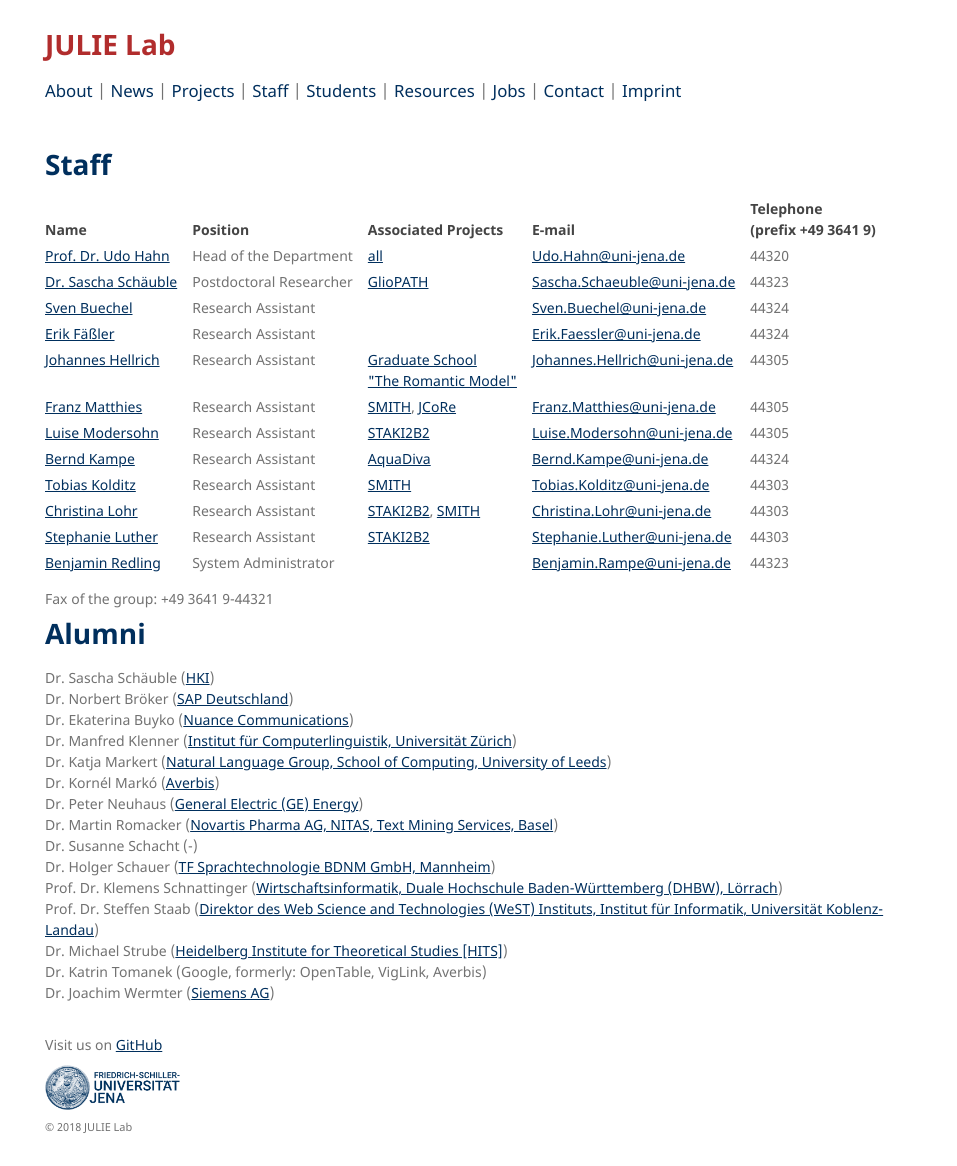
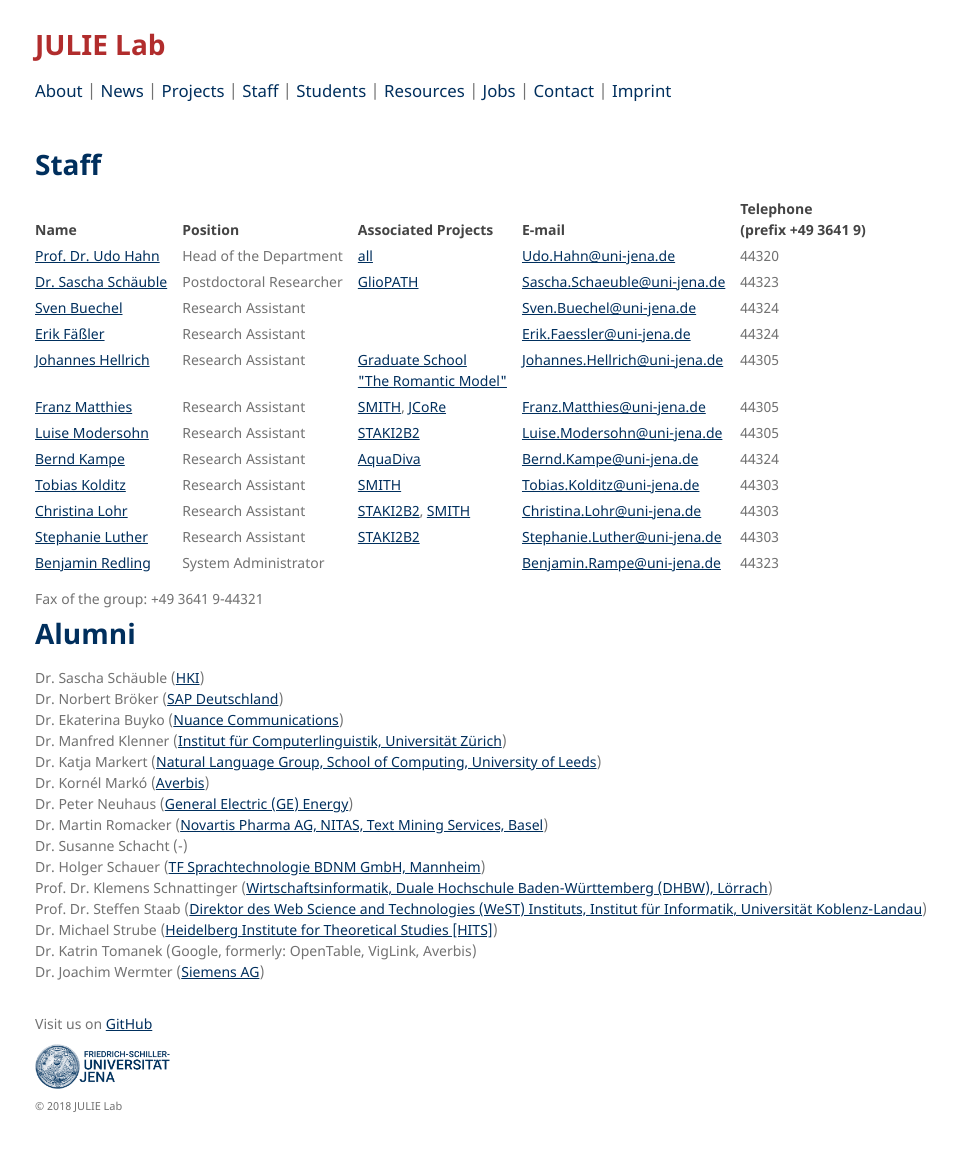
Before and after one commit to JULIELab/JULIELab.github.io, a Jekyll site: the page built from Staff.md, in a window 1280 px wide and 1166 px high. Shown: the whole window, without its empty margins (165-1122 px from the left). Built offline with Jekyll 4.4.1, drawn with Linux system fonts in a browser that asks for light colours; our own code applies the rules of GitHub Pages for plain Markdown files.

Commit message:
Update staff_tab.html

```diff
--- a/_layouts/staff_tab.html
+++ b/_layouts/staff_tab.html
@@ -21,7 +21,7 @@
     width: 100%;
   }
   .wrapper1 {
-    width:880px;
+    width:900px;
     margin:0 auto;
   }
   footer {
@@ -50,7 +50,7 @@
     position:static;
     float:middle;
     top:20px;
-    width:880px;
+    width:900px;
     padding-top:90px;
     padding-bottom:20px;
   }
```
